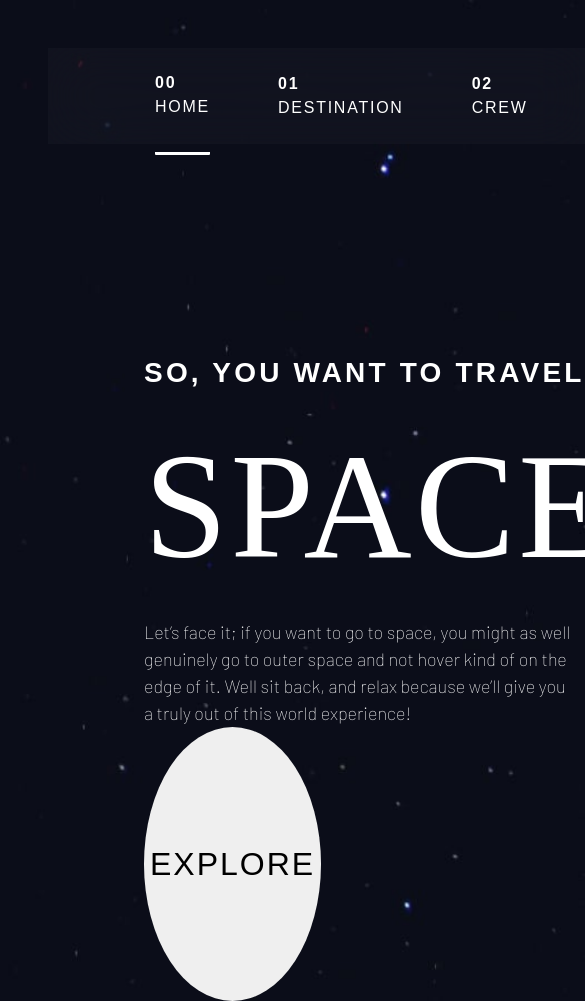
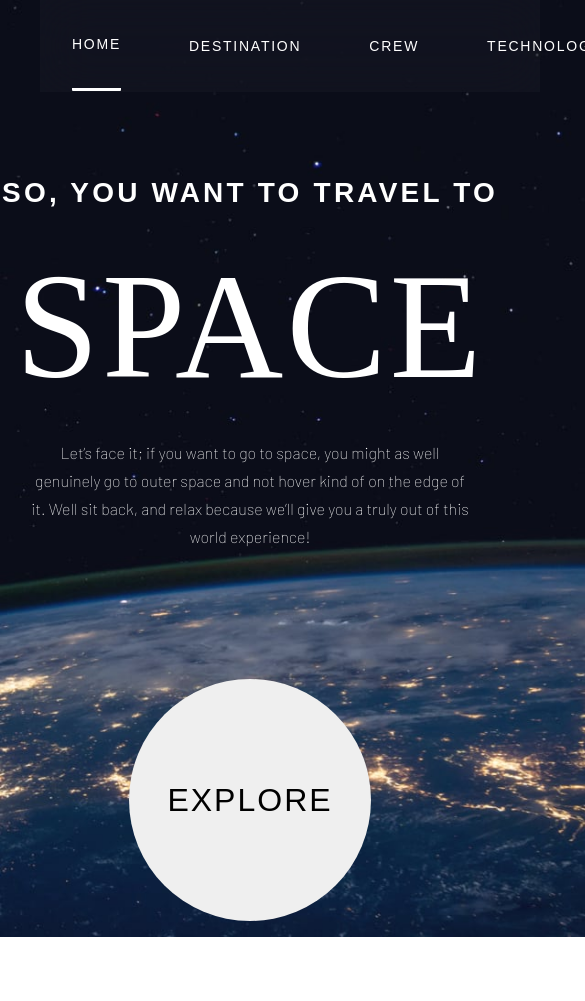
Before and after one commit to AtlasKaplan/Space-webpage, a plain HTML site: page space-tourism-website-main/starter-code/index.html in a window 390 px wide. Shown: the top 1001 px of the page, 585 px wide, since content can reach past the window. After the commit the page ends 937 px from the top, so only its background shows below. Drawn offline with Linux system fonts and the light colour scheme; a web font is replaced by a local one.

Commit message:
tablet completed

```diff
--- a/space-tourism-website-main/starter-code/index.html
+++ b/space-tourism-website-main/starter-code/index.html
@@ -15,9 +15,7 @@
   <link rel="preconnect" href="https://fonts.googleapis.com">
   <link rel="preconnect" href="https://fonts.gstatic.com" crossorigin>
   <link href="https://fonts.googleapis.com/css2?family=Barlow:wght@100&display=swap" rel="stylesheet">
-  <link rel="preconnect" href="https://fonts.googleapis.com">
-  <link rel="preconnect" href="https://fonts.gstatic.com" crossorigin>
-  <link href="https://fonts.googleapis.com/css2?family=Bellefair&display=swap" rel="stylesheet">
+
 
   <title>Frontend Mentor | Space tourism website</title>
 </head>
--- a/space-tourism-website-main/starter-code/style.css
+++ b/space-tourism-website-main/starter-code/style.css
@@ -71,7 +71,12 @@ nav {
     text-transform: uppercase;
     margin-left: 2rem;
 }
-
+.nav-links a:hover {
+    border-bottom: solid 3px rgba(255, 255, 255, 0.349);
+    border-radius: 1px;
+    padding-bottom: 33px;
+    padding-top: 35px;
+}
 .nav-links a:nth-child(1){
     border-bottom: solid 3px white;
     border-radius: 1px;
@@ -117,12 +122,14 @@ main{
     flex-basis: 65%;
     letter-spacing: 0.2rem;
     min-width: 500px;
+    max-width: 500px;
 }
 .main-text p{
     font-family: 'Barlow', sans-serif;
     font-size: 1.125rem;
     max-width: 430px;
     letter-spacing: 0;
+
 }
 button{
     border-radius: 50%;
@@ -148,3 +155,62 @@ button:hover{
         display: none;
     }
 }
+
+
+@media screen and (max-width: 1074px){
+
+    html{
+        background-image: url('assets/home/background-home-tablet.jpg');
+        background-size: cover;
+        background-repeat: no-repeat;
+
+    }
+    .nav-links a{
+        font-size: 14px;
+    }
+
+    .logo{
+        padding-left: 40px;
+    }
+    .nav-links{
+        width: 500px;
+        padding-left: 0;
+        height: 92px;
+    }
+    b {
+        display: none;
+    }
+    nav{
+        padding-top: 0;
+        padding-right: 48px;
+        padding: 0;
+    }
+    main{
+        padding-top: 5rem;
+        flex-direction: column;
+    }
+
+    .main-text{
+        text-align: center;
+        flex-basis: 100%;
+        margin: 0 auto;
+    }
+    .main-text p{
+        max-width: 444px;
+        margin: 0 auto;
+        font-size: 1rem;
+        line-height: 1.75rem;
+
+    }
+    button{
+        width: 242px;
+        height: 242px;
+        margin: 8rem auto 1rem;
+    }
+}
+
+@media screen and (max-width: 768px){
+    main{
+        margin: 0 auto;
+    }
+}
```
